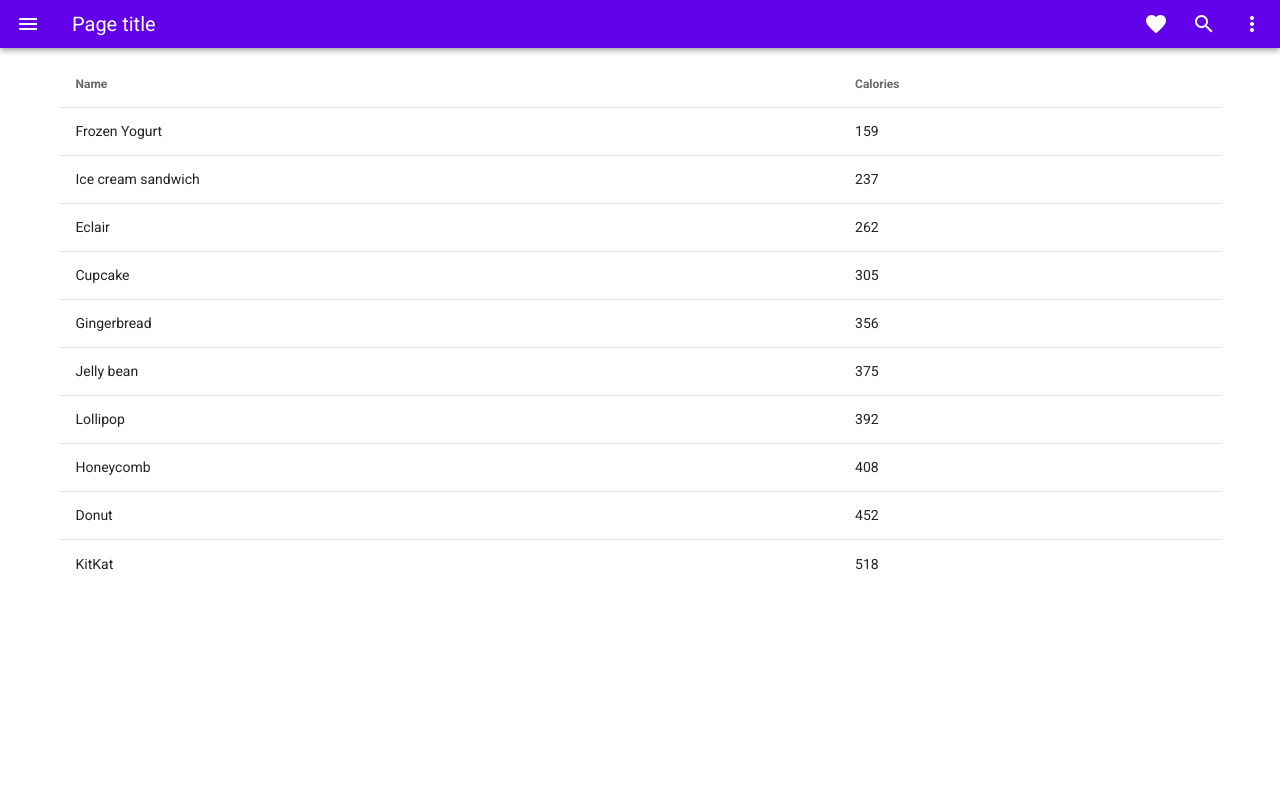
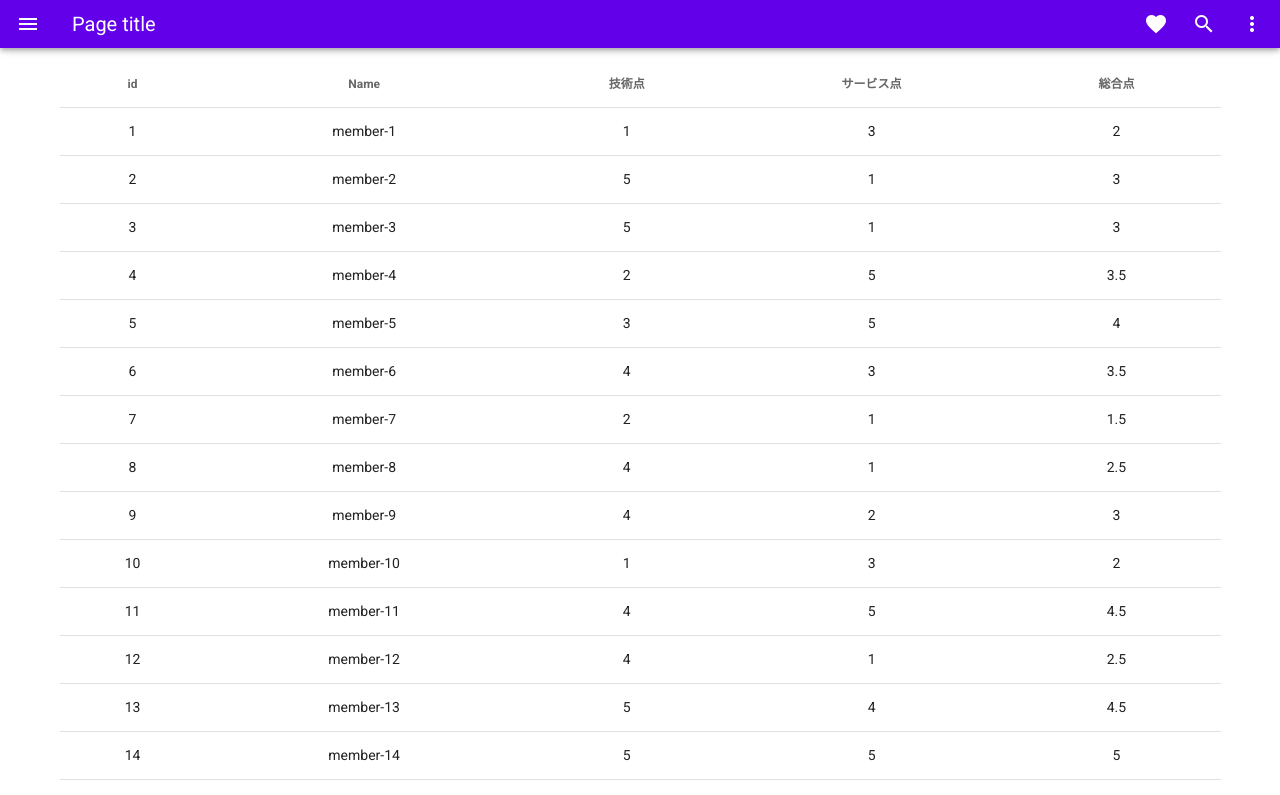
Before and after one commit to Daisky1113/lab9frontend2, a Vue app: page / in a window 1280 px wide. Shown: the top 795 px of the page. Built offline with nearby package versions, Linux system fonts and the light colour scheme.

Commit message:
VoteListコンポーネントで使うmoc用のデータを定義してテンプレートで参照する

```diff
--- a/src/components/VoteList.vue
+++ b/src/components/VoteList.vue
@@ -3,14 +3,20 @@
     <template v-slot:default>
       <thead>
         <tr>
-          <th class="text-left">Name</th>
-          <th class="text-left">Calories</th>
+          <th class="text-center">id</th>
+          <th class="text-center">Name</th>
+          <th class="text-center">技術点</th>
+          <th class="text-center">サービス点</th>
+          <th class="text-center">総合点</th>
         </tr>
       </thead>
       <tbody>
-        <tr v-for="item in desserts" :key="item.name">
-          <td>{{ item.name }}</td>
-          <td>{{ item.calories }}</td>
+        <tr v-for="member in membersData" :key="`tr-${member.id}`">
+          <td class="text-center">{{ member.id }}</td>
+          <td class="text-center">{{ member.name }}</td>
+          <td class="text-center">{{ member.tecPoint }}</td>
+          <td class="text-center">{{ member.servicePoint}}</td>
+          <td class="text-center">{{ (member.tecPoint + member.servicePoint) / 2 }}</td>
         </tr>
       </tbody>
     </template>
@@ -19,51 +25,16 @@
 
 <script>
 export default {
-  data() {
-    return {
-      desserts: [
-        {
-          name: "Frozen Yogurt",
-          calories: 159,
-        },
-        {
-          name: "Ice cream sandwich",
-          calories: 237,
-        },
-        {
-          name: "Eclair",
-          calories: 262,
-        },
-        {
-          name: "Cupcake",
-          calories: 305,
-        },
-        {
-          name: "Gingerbread",
-          calories: 356,
-        },
-        {
-          name: "Jelly bean",
-          calories: 375,
-        },
-        {
-          name: "Lollipop",
-          calories: 392,
-        },
-        {
-          name: "Honeycomb",
-          calories: 408,
-        },
-        {
-          name: "Donut",
-          calories: 452,
-        },
-        {
-          name: "KitKat",
-          calories: 518,
-        },
-      ],
-    };
+  computed: {
+    membersData() {
+      return new Array(36).fill(null).map((el, index) => ({
+        id: index + 1,
+        name: `member-${index + 1}`,
+        tecPoint: Math.ceil(Math.random() * 5),
+        servicePoint: Math.ceil(Math.random() * 5),
+      }));
+    },
   },
+  data: () => ({}),
 };
 </script>
```
